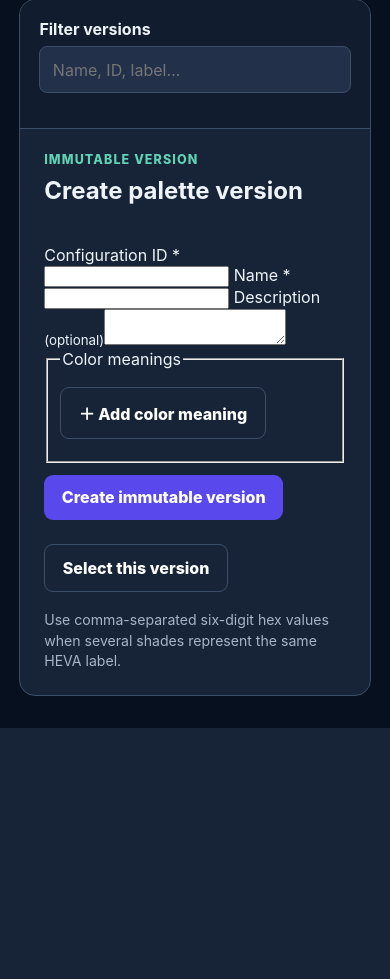
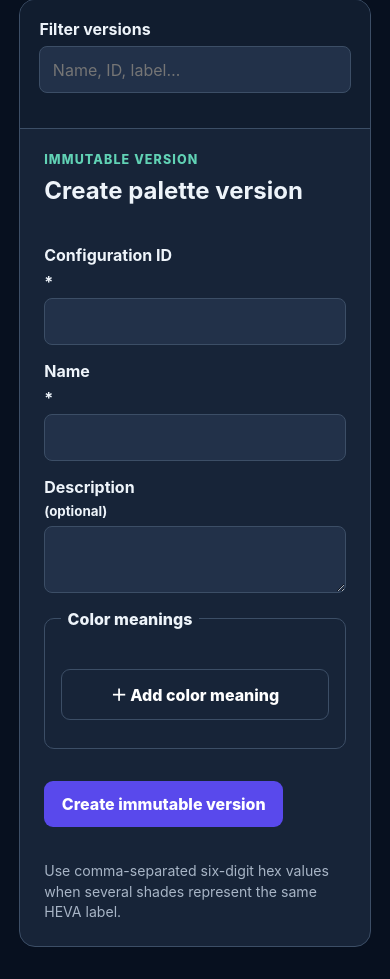
Before and after one commit to zzbn12345/HEVA_toolkit, a Python web app: template src/heva/app/templates/project_colors.html in a window 390 px wide. Shown: the part 571-1550 px from the top of the page. Before the commit the page ends 1299 px from the top, so only its background shows below. Run offline with Jinja, Linux system fonts and the light colour scheme; the template is opened without the code that fills it, so the values that code supplies are empty.

Commit message:
fix: restore usable project forms
Researchers could not reliably edit people or palette records because controls lost their layout and hidden actions remained visible. Restore themed form structure, focus states, responsive fields, and correct hidden behavior.

```diff
--- a/src/heva/app/static/annotator.css
+++ b/src/heva/app/static/annotator.css
@@ -107,8 +107,78 @@
   color: var(--ink);
 }
 
-.editor-panel { display: none; padding: 1.5rem; }
-.editor-panel.active { display: block; }
+.editor-panel { display: none; }
+.editor-panel.active { display: grid; }
+
+.json-editor form {
+  display: grid;
+  gap: 1rem;
+  padding: 1.5rem;
+}
+
+.json-editor form > label,
+.json-editor .generated-fields label {
+  display: grid;
+  gap: .4rem;
+  min-width: 0;
+  color: var(--ink);
+  font-weight: 750;
+}
+
+.json-editor input:not([type="checkbox"]):not([type="radio"]),
+.json-editor textarea,
+.json-editor select {
+  width: 100%;
+  min-width: 0;
+  padding: .78rem;
+  border: 1px solid var(--border);
+  border-radius: 8px;
+  background: var(--field);
+  color: var(--ink);
+  font: inherit;
+}
+
+.json-editor textarea { resize: vertical; }
+
+.json-editor input:focus,
+.json-editor textarea:focus,
+.json-editor select:focus {
+  border-color: var(--accent);
+  outline: 2px solid var(--accent);
+  outline-offset: 2px;
+}
+
+.json-editor fieldset {
+  display: grid;
+  gap: .75rem;
+  margin: 0;
+  padding: 1rem;
+  border: 1px solid var(--border);
+  border-radius: 10px;
+}
+
+.json-editor legend {
+  padding: 0 .4rem;
+  font-weight: 800;
+}
+
+.json-editor fieldset > label {
+  display: flex;
+  align-items: flex-start;
+  gap: .65rem;
+  line-height: 1.4;
+}
+
+.json-editor input[type="checkbox"],
+.json-editor input[type="radio"] {
+  flex: 0 0 auto;
+  width: 1.1rem;
+  height: 1.1rem;
+  margin-top: .15rem;
+  accent-color: var(--accent);
+}
+
+.json-editor .form-actions { margin-top: .25rem; }
 
 .generated-fields {
   display: grid;
--- a/src/heva/app/static/app.css
+++ b/src/heva/app/static/app.css
@@ -12,6 +12,7 @@
 }
 
 * { box-sizing: border-box; }
+[hidden] { display: none !important; }
 
 body {
   margin: 0;
--- a/src/heva/app/templates/annotator.html
+++ b/src/heva/app/templates/annotator.html
@@ -5,7 +5,7 @@
   <meta name="viewport" content="width=device-width, initial-scale=1">
   <title>Project annotators · HEVA Toolkit</title>
   <link rel="stylesheet" href="/static/app.css">
-  <link rel="stylesheet" href="/static/annotator.css">
+  <link rel="stylesheet" href="/static/annotator.css?v=2">
   <script src="/static/annotator.js?v=2" defer></script>
 </head>
 <body>
--- a/src/heva/app/templates/people.html
+++ b/src/heva/app/templates/people.html
@@ -5,7 +5,7 @@
   <meta name="viewport" content="width=device-width, initial-scale=1">
   <title>Project people · HEVA Toolkit</title>
   <link rel="stylesheet" href="/static/app.css">
-  <link rel="stylesheet" href="/static/annotator.css">
+  <link rel="stylesheet" href="/static/annotator.css?v=2">
   <script src="/static/people.js?v=2" defer></script>
 </head>
 <body>
--- a/src/heva/app/templates/project_colors.html
+++ b/src/heva/app/templates/project_colors.html
@@ -5,7 +5,7 @@
   <meta name="viewport" content="width=device-width, initial-scale=1">
   <title>Project palettes · HEVA Toolkit</title>
   <link rel="stylesheet" href="/static/app.css">
-  <link rel="stylesheet" href="/static/annotator.css">
+  <link rel="stylesheet" href="/static/annotator.css?v=2">
   <script src="/static/project_colors.js?v=1" defer></script>
 </head>
 <body>
```
Also changed, not shown: tests/app/test_web_foundation.py (+13 -0 lines), CHANGELOG.md.
